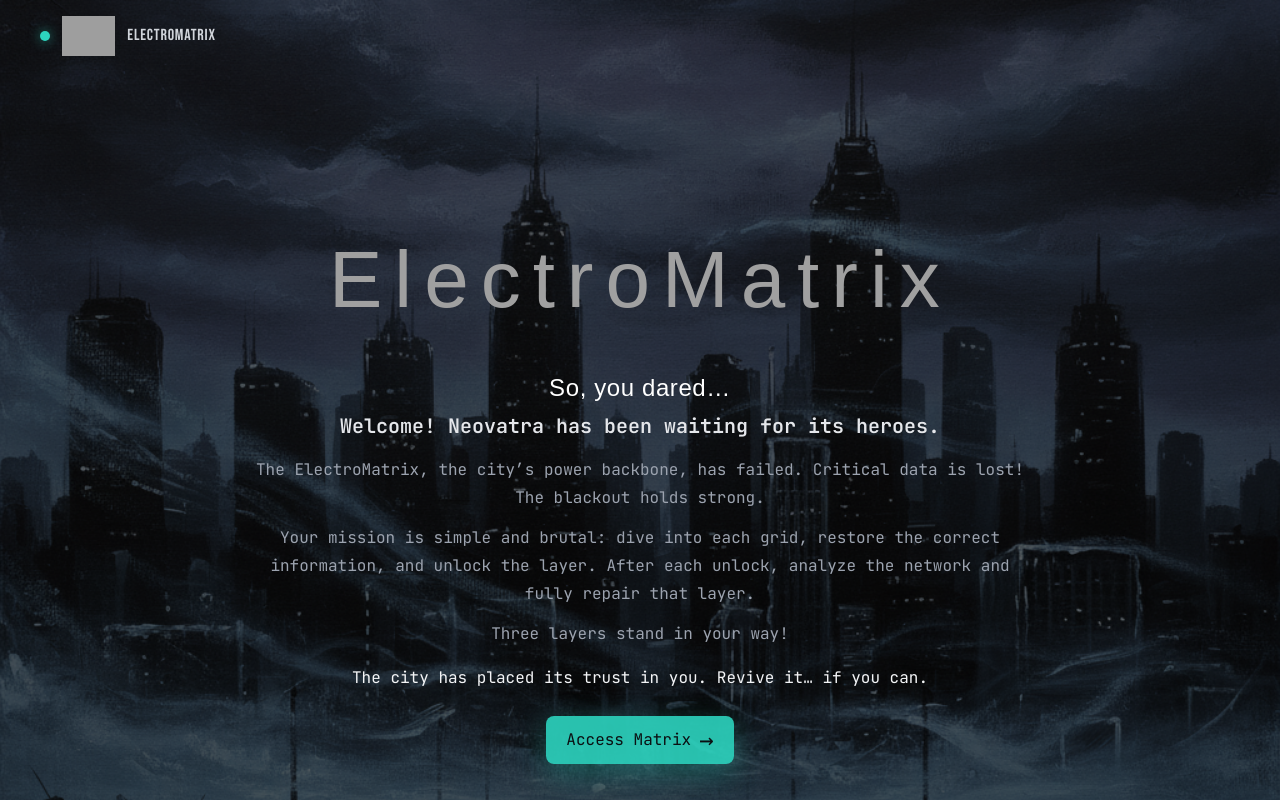
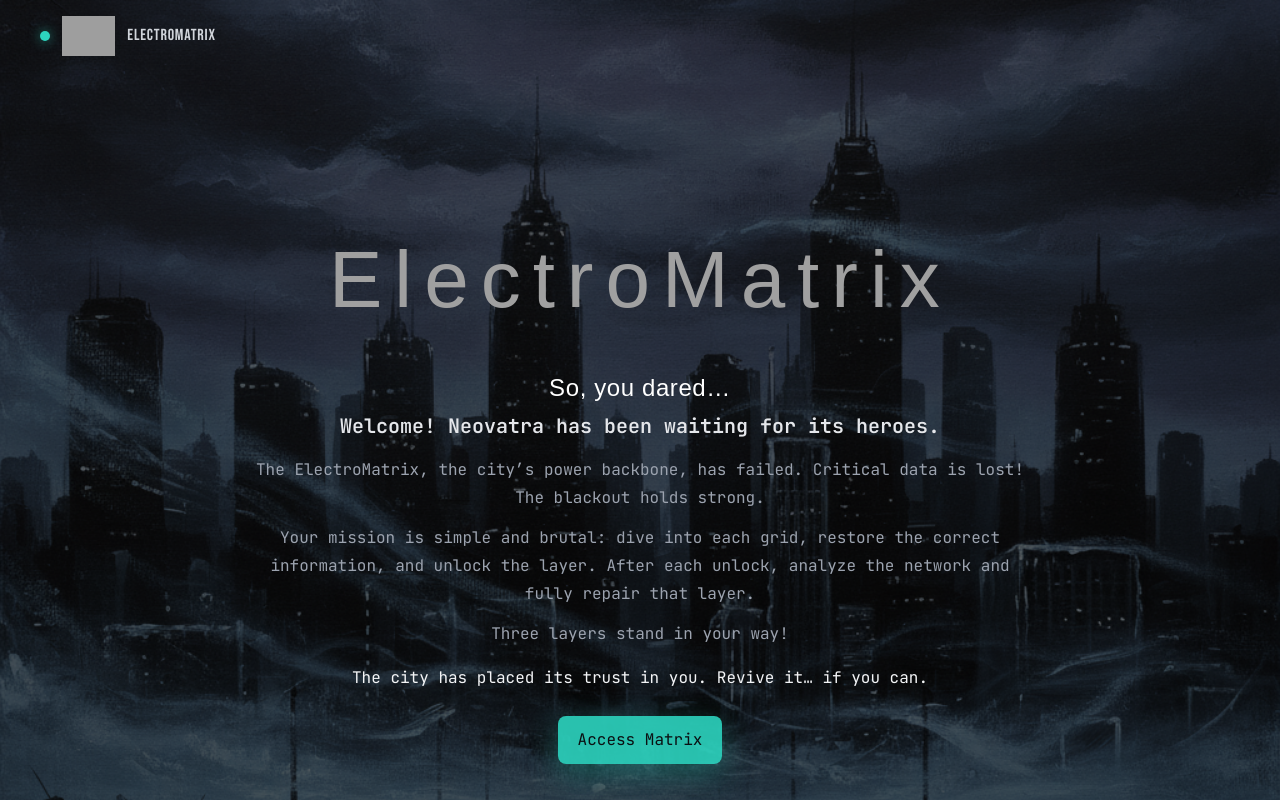
Before and after one commit to dheerajsn2004/ElectroMatrix, a React (Vite) app in the folder frontend/: page / in a window 1280 px wide. Shown: the top 800 px of the page. Built offline with nearby package versions, Linux system fonts and the light colour scheme; grey boxes are pictures that could not be loaded; a web font is replaced by a local one.

Commit message:
Remove Arrow in Access button

```diff
--- a/frontend/src/pages/LandingPage.jsx
+++ b/frontend/src/pages/LandingPage.jsx
@@ -61,7 +61,7 @@ export default function LandingPage() {
       onClick={() => navigate("/login")}
       className="btn-primary px-5 py-3 mt-6 text-base sm:text-base"
     >
-      Access Matrix <span className="text-2xl leading-none">→</span>
+      Access Matrix
     </button>
   </div>
 </div>
```
